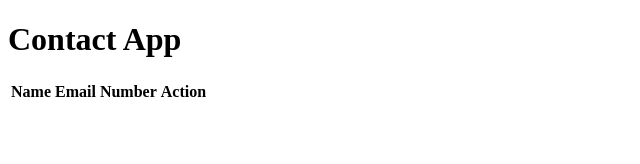
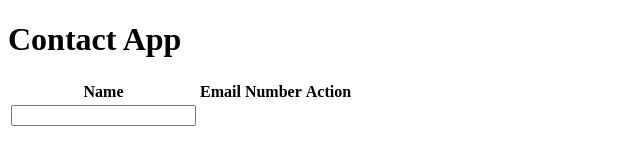
Before and after one commit to J-Xiao/ContactList, a plain HTML site: page ContactList/index.html in a window 1280 px wide. Shown: the whole page, without its empty margins (0-640 px from the left). Drawn offline with nearby package versions, Linux system fonts and the light colour scheme.

Commit message:
Add input space

```diff
--- a/ContactList/index.html
+++ b/ContactList/index.html
@@ -18,6 +18,13 @@
             <td>&nbsp;</td>
           </tr>
         </thead>
+        <tbody>
+          <tr>
+            <td>
+              <input class="form-control" ng-model="contact.name">
+            </td>
+          </tr>
+        </tbody>
       </table>
 
     </div>
```
